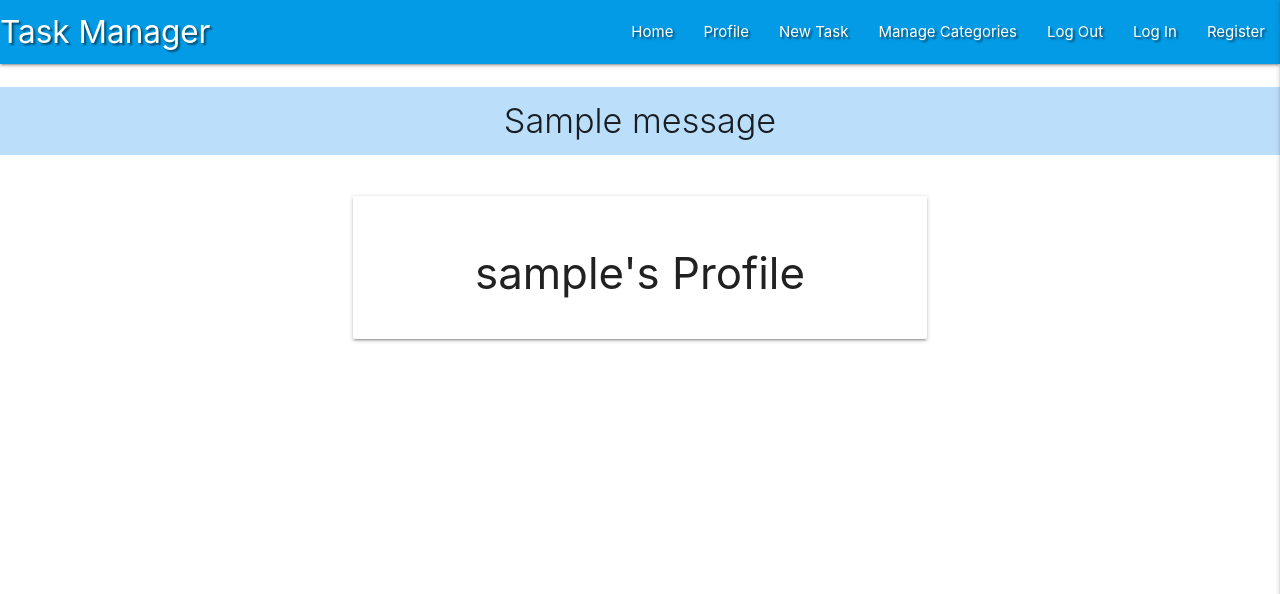
After one commit to NgiapPuoyKoh/flask-task-manager-nkoh, a Flask app: a page that uses templates/base.html in a window 1280 px wide. The commit adds this page. Shown: the top 594 px of the page. Run offline with Flask 2, Linux system fonts and the light colour scheme; the visitor is signed in with stand-in values (Sample User, id 1); one stand-in notice (Sample message) is shown; a database or web service that is not in the repository returns one stand-in record (values such as "Sample title"); some libraries are stand-ins or nearby versions.

Commit message:
Add Session User Profile

```diff
--- a/app.py
+++ b/app.py
@@ -38,7 +38,7 @@ def register():
             {"username": request.form.get("username").lower()})
 
         if existing_user:
-            flash("username already exists")
+            flash("Username already exists")
             return redirect(url_for("register"))
 
         register = {
@@ -54,7 +54,8 @@ def register():
         # put the new user into 'session' cookie
         # using session function imported
         session["user"] = request.form.get("username").lower()
-        flash("Registration Successful")
+        flash("Registration Successful!")
+        return redirect(url_for("profile", username=session["user"]))
     return render_template("register.html")
 
 
@@ -70,7 +71,10 @@ def login():
             if check_password_hash(
                     existing_user["password"], request.form.get("password")):
                 session["user"] = request.form.get("username").lower()
-                flash("Welcome, {}".format(request.form.get("username")))
+                flash("Welcome, {}".format(
+                    request.form.get("username")))
+                return redirect(url_for(
+                    "profile", username=session["user"]))
             else:
                 # invalid password match
                 flash("Incorrect username and/or Password")
@@ -84,6 +88,14 @@ def login():
     return render_template("login.html")
 
 
+@app.route("/profile/<username>", methods=["GET", "POST"])
+def profile(username):
+    # grab the session user's username from db
+    username = mongo.db.users.find_one(
+        {"username": session["user"]})["username"]
+    return render_template("profile.html", username=username)
+
+
 if __name__ == "__main__":
     app.run(host=os.environ.get("IP"),
             port=int(os.environ.get("PORT")),
--- a/templates/base.html
+++ b/templates/base.html
@@ -1,64 +1,102 @@
 <!DOCTYPE html>
 <html lang="en">
-
   <head>
     <meta charset="UTF-8" />
     <meta name="viewport" content="width=device-width, initial-scale=1.0" />
     <!-- Compiled and minified CSS -->
-	<link rel="stylesheet" href="https://cdnjs.cloudflare.com/ajax/libs/font-awesome/5.15.1/css/all.min.css"
+    <link
+      rel="stylesheet"
+      href="https://cdnjs.cloudflare.com/ajax/libs/font-awesome/5.15.1/css/all.min.css"
       integrity="sha512-+4zCK9k+qNFUR5X+cKL9EIR+ZOhtIloNl9GIKS57V1MyNsYpYcUrUeQc9vNfzsWfV28IaLL3i96P9sdNyeRssA=="
-		crossorigin="anonymous" type="text/css" />
-	<link rel="stylesheet" href="https://cdnjs.cloudflare.com/ajax/libs/materialize/1.0.0/css/materialize.min.css"
-		type="text/css" />
-	<link rel="stylesheet" href="{{ url_for('static', filename='css/style.css')}}" type="text/css" />
+      crossorigin="anonymous"
+      type="text/css"
+    />
+    <link
+      rel="stylesheet"
+      href="https://cdnjs.cloudflare.com/ajax/libs/materialize/1.0.0/css/materialize.min.css"
+      type="text/css"
+    />
+    <link
+      rel="stylesheet"
+      href="{{ url_for('static', filename='css/style.css')}}"
+      type="text/css"
+    />
     {% block styles %} {% endblock %}
     <title>Task Manager</title>
   </head>
 
+  <body>
     <header>
       <!-- top navbar -->
       <nav class="nav-extended text-shadow light-blue darken-1">
         <div class="nav-wrapper">
-			<a href="{{ url_for('get_tasks')}}" class="brand-logo">Task Manager</a>
-			<a href="#" data-target="mobile-demo" class="sidenav-trigger right"><i class="fas fa-bars"></i></a>
+          <a href="{{ url_for('get_tasks')}}" class="brand-logo"
+            >Task Manager</a
+          >
+          <a href="#" data-target="mobile-demo" class="sidenav-trigger right"
+            ><i class="fas fa-bars"></i
+          ></a>
           <ul class="right hide-on-med-and-down">
             <li><a href="{{ url_for('get_tasks')}}">Home</a></li>
-				<li><a href="#">Profile</a></li>
+            <li>
+              <a href="{{ url_for('profile', username=session['user']) }}"
+                >Profile</a
+              >
+            </li>
             <li><a href="#">New Task</a></li>
             <li><a href="#">Manage Categories</a></li>
             <li><a href="#">Log Out</a></li>
-				<li><a href="#">Log In</a></li>
-				<li><a href="{{ url_for('register')}}">Register</a></li>
+            <li><a href="{{ url_for('login') }}">Log In</a></li>
+            <li><a href="{{ url_for('register') }}">Register</a></li>
           </ul>
         </div>
       </nav>
       <!-- mobile sidenavbar -->
       <ul class="sidenav" id="mobile-demo">
         <li>
-			<h4 class="center-align light-blue-text text-darken-4">Task Manager</h4>
+          <h4 class="center-align light-blue-text text-darken-4">
+            Task Manager
+          </h4>
         </li>
         <li><a href="{{ url_for('get_tasks')}}">Home</a></li>
-		<li><a href="#">Profile</a></li>
+        <li>
+          <a href="{{ url_for('profile', username=session['user']) }}"
+            >Profile</a
+          >
+        </li>
         <li><a href="#">New Task</a></li>
         <li><a href="#">Manage Categories</a></li>
         <li><a href="#">Log Out</a></li>
-		<li><a href="#">Log In</a></li>
-		<li><a href="{{ url_for('register')}}">Register</a></li>
+        <li><a href="{{ url_for('login') }}">Log In</a></li>
+        <li><a href="{{ url_for('register') }}">Register</a></li>
       </ul>
     </header>
 
-<body>
+    <section>
+      <!-- flash messages -->
+      {% with messages = get_flashed_messages() %} {% if messages %} {% for
+      message in messages %}
+      <div class="row flashes">
+        <h4 class="light blue lighten-4 center-align">{{ message }}</h4>
+      </div>
+      {% endfor %} {% endif %} {% endwith %}
+    </section>
+
     <!-- use same block element name to inject to child template-->
-	{% block content %}{% endblock %}
+    <main class="container">
+      {% block content %} {% endblock %}
+    </main>
 
     <!--JavaScript at end of body for optimized loading-->
     <!-- Compiled and minified JavaScript -->
     <!-- <script type="text/javascript" src="js/materialize.min.js"></script> -->
-	<script src="https://code.jquery.com/jquery-3.5.1.min.js"
-		integrity="sha256-9/aliU8dGd2tb6OSsuzixeV4y/faTqgFtohetphbbj0=" crossorigin="anonymous"></script>
+    <script
+      src="https://code.jquery.com/jquery-3.5.1.min.js"
+      integrity="sha256-9/aliU8dGd2tb6OSsuzixeV4y/faTqgFtohetphbbj0="
+      crossorigin="anonymous"
+    ></script>
     <script src="https://cdnjs.cloudflare.com/ajax/libs/materialize/1.0.0/js/materialize.min.js"></script>
     <script src="{{ url_for('static', filename='js/script.js')}}"></script>
     {% block scripts %} {% endblock %}
   </body>
-
 </html>
--- /dev/null
+++ b/templates/profile.html
@@ -0,0 +1,13 @@
+{% extends "base.html" %} {% block content %}
+
+<div class="row">
+  <div class="col s12 m8 offset-m2">
+    <div class="card-panel">
+      <h3 class="center-align light-blue-txt text-darken-4">
+        {{ username }}'s Profile
+      </h3>
+    </div>
+  </div>
+</div>
+
+{% endblock %}
```
Lines whose indentation alone changed are shown as unchanged.
